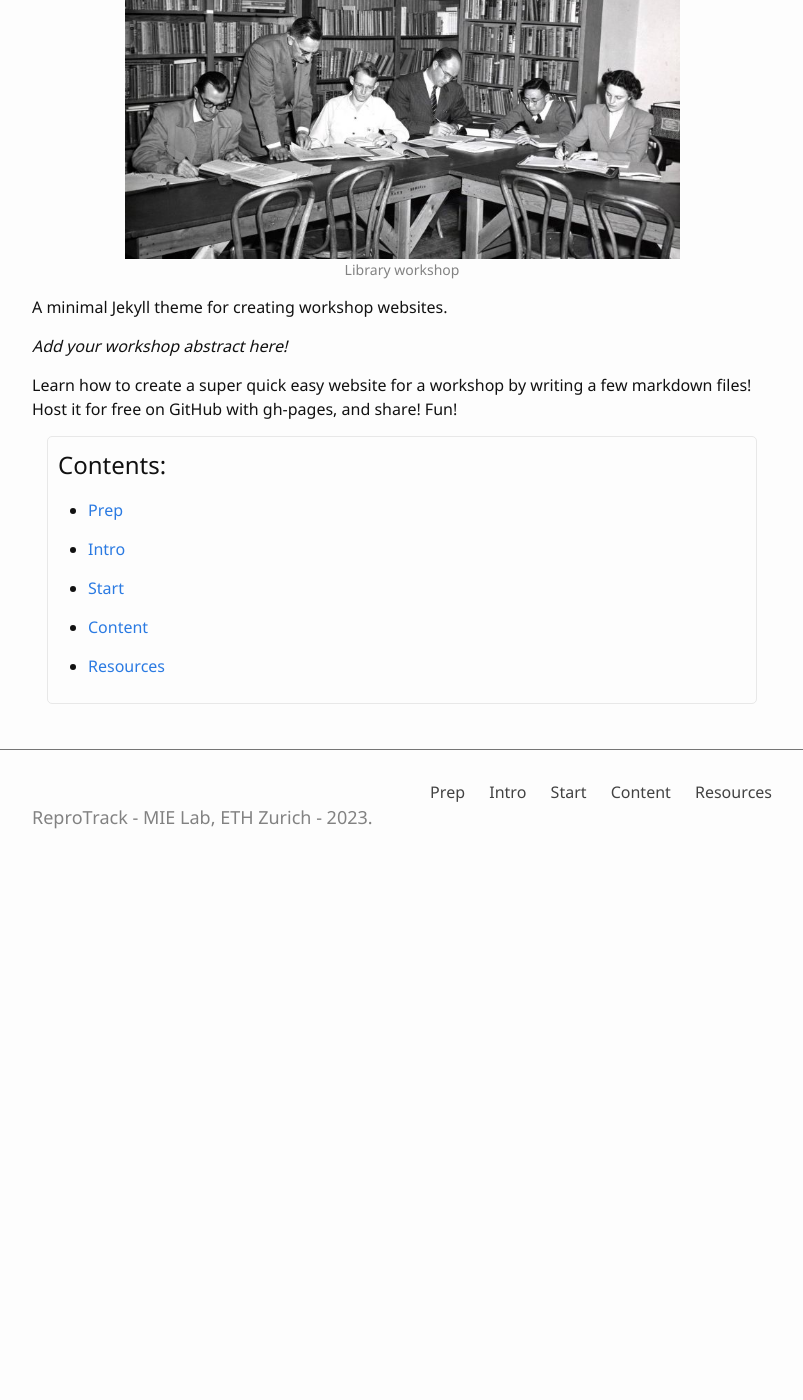
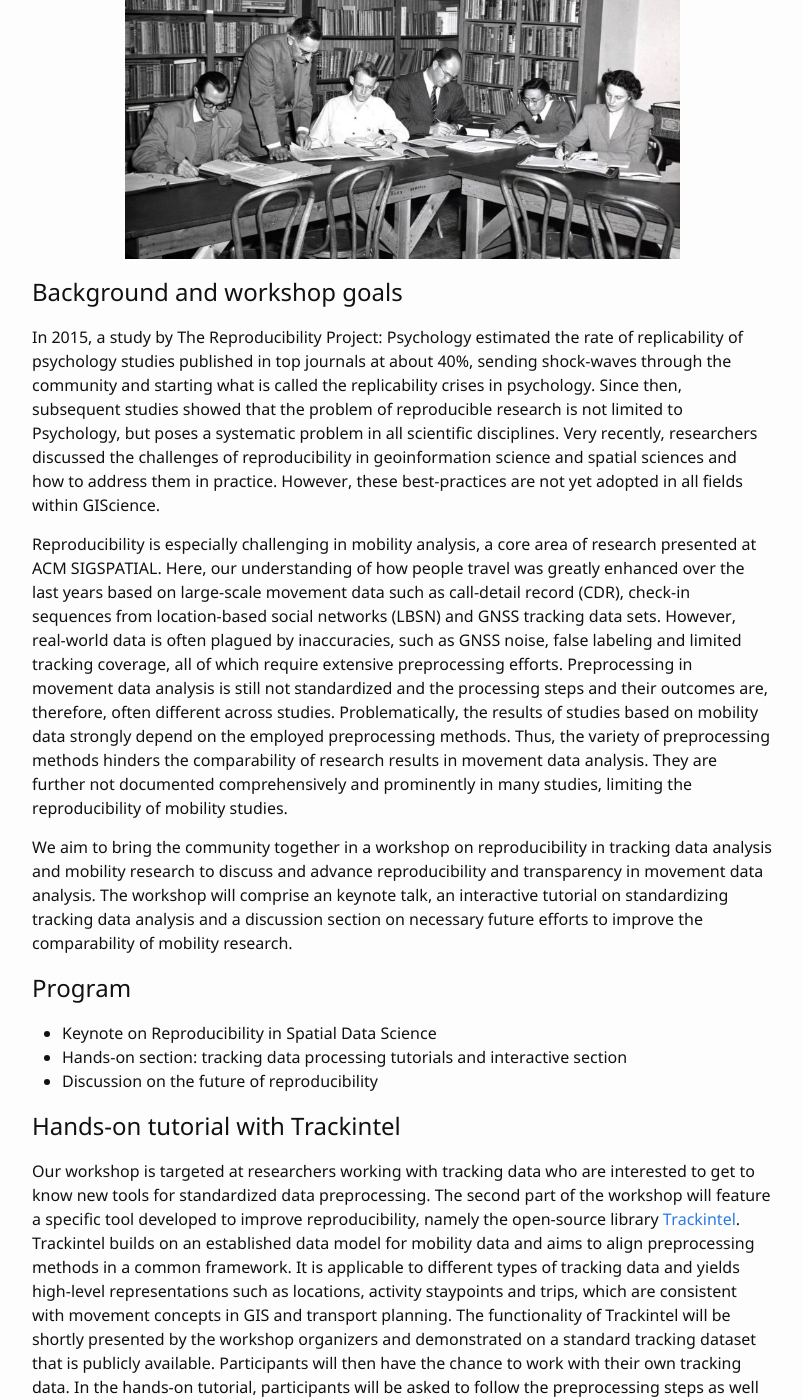
Before and after one commit to mie-lab/reprotrack, a Jekyll site: the page built from index.md, in a window 1280 px wide and 1400 px high, scrolled down 280 px. Shown: the whole window, without its empty margins (238-1041 px from the left). Built offline with Jekyll 4.4.1, drawn with Linux system fonts in a browser that asks for light colours; before the commit the page ends 1156 px from its top, so only the background shows below that; some of the changed text lies outside the part shown.

Commit message:
add more contents

```diff
--- a/index.md
+++ b/index.md
@@ -4,15 +4,34 @@ title: Home
 
 # 1st ACM SIGSPATIAL International Workshop on Reproducibility in tracking data analysis and mobility research
 
-{% include figure.html img="uidaho-workshop.jpg" alt="intro image here" caption="Library workshop" width="75%" %}
+{% include figure.html img="uidaho-workshop.jpg" alt="intro image here" width="75%" %}
 
-A minimal Jekyll theme for creating workshop websites.
+## Background and workshop goals
 
-*Add your workshop abstract here!*
+In 2015, a study by The Reproducibility Project: Psychology estimated the rate of replicability of psychology studies published in top journals at about 40%, sending shock-waves through the community and starting what is called the replicability crises in psychology. Since then, subsequent studies showed that the problem of reproducible research is not limited to Psychology, but poses a systematic problem in all scientific disciplines. Very recently, researchers discussed the challenges of reproducibility in geoinformation science and spatial sciences and how to address them in practice. However, these best-practices are not yet adopted in all fields within GIScience.
 
-Learn how to create a super quick easy website for a workshop by writing a few markdown files!
-Host it for free on GitHub with gh-pages, and share!
-Fun!
+Reproducibility is especially challenging in mobility analysis, a core area of research presented at ACM SIGSPATIAL. Here, our understanding of how people travel was greatly enhanced over the last years based on large-scale movement data such as call-detail record (CDR), check-in sequences from location-based social networks (LBSN) and GNSS tracking data sets. However, real-world data is often plagued by inaccuracies, such as GNSS noise, false labeling and limited tracking coverage, all of which require extensive preprocessing efforts.
+Preprocessing in movement data analysis is still not standardized and the processing steps and their outcomes are, therefore, often different across studies. Problematically, the results of studies based on mobility data strongly depend on the employed preprocessing methods. Thus, the variety of preprocessing methods hinders the comparability of research results in movement data analysis. They are further not documented comprehensively and prominently in many studies, limiting the reproducibility of mobility studies.
+
+We aim to bring the community together in a workshop on reproducibility in tracking data analysis and mobility research to discuss and advance reproducibility and transparency in movement data analysis. The workshop will comprise an keynote talk, an interactive tutorial on standardizing tracking data analysis and a discussion section on necessary future efforts to improve the comparability of mobility research.
+
+## Program
+
+* Keynote on Reproducibility in Spatial Data Science
+* Hands-on section: tracking data processing tutorials and interactive section
+* Discussion on the future of reproducibility
+
+
+## Hands-on tutorial with Trackintel
+
+Our workshop is targeted at researchers working with tracking data who are interested to get to know new tools for standardized data preprocessing. The second part of the workshop will feature a specific tool developed to improve reproducibility, namely the open-source library [Trackintel](https://github.com/mie-lab/trackintel). Trackintel builds on an established data model for mobility data and aims to align preprocessing methods in a common framework. It is applicable to different types of tracking data and yields high-level representations such as locations, activity staypoints and trips, which are consistent with movement concepts in GIS and transport planning. The functionality of Trackintel will be shortly presented by the workshop organizers and demonstrated on a standard tracking dataset that is publicly available. Participants will then have the chance to work with their own tracking data. In the hands-on tutorial, participants will be asked to follow the preprocessing steps as well as to apply analysis tools yielding high-level information such as the length of trips, the data quality in terms of temporal tracking coverage, and transport mode split. With the tutorial, participants will gain a basic understanding of the procedures of reproducible mobility analysis and will be able to fairly compare the properties of their data with open-source datasets.
+
+## Organizers
+<!-- would be cool to have the images and seperate contact details (github, linkedin etc.) -->
+Nina Wiedemann, Henry Martin, Ye Hong, Martin Raubal
+{nwiedemann, martinhe, hongy, mraubal}@ethz.ch
+
+Mobility Information Engineering Lab, ETH Zürich
 
 <div class="toc" markdown="1">
 ## Contents:
```
